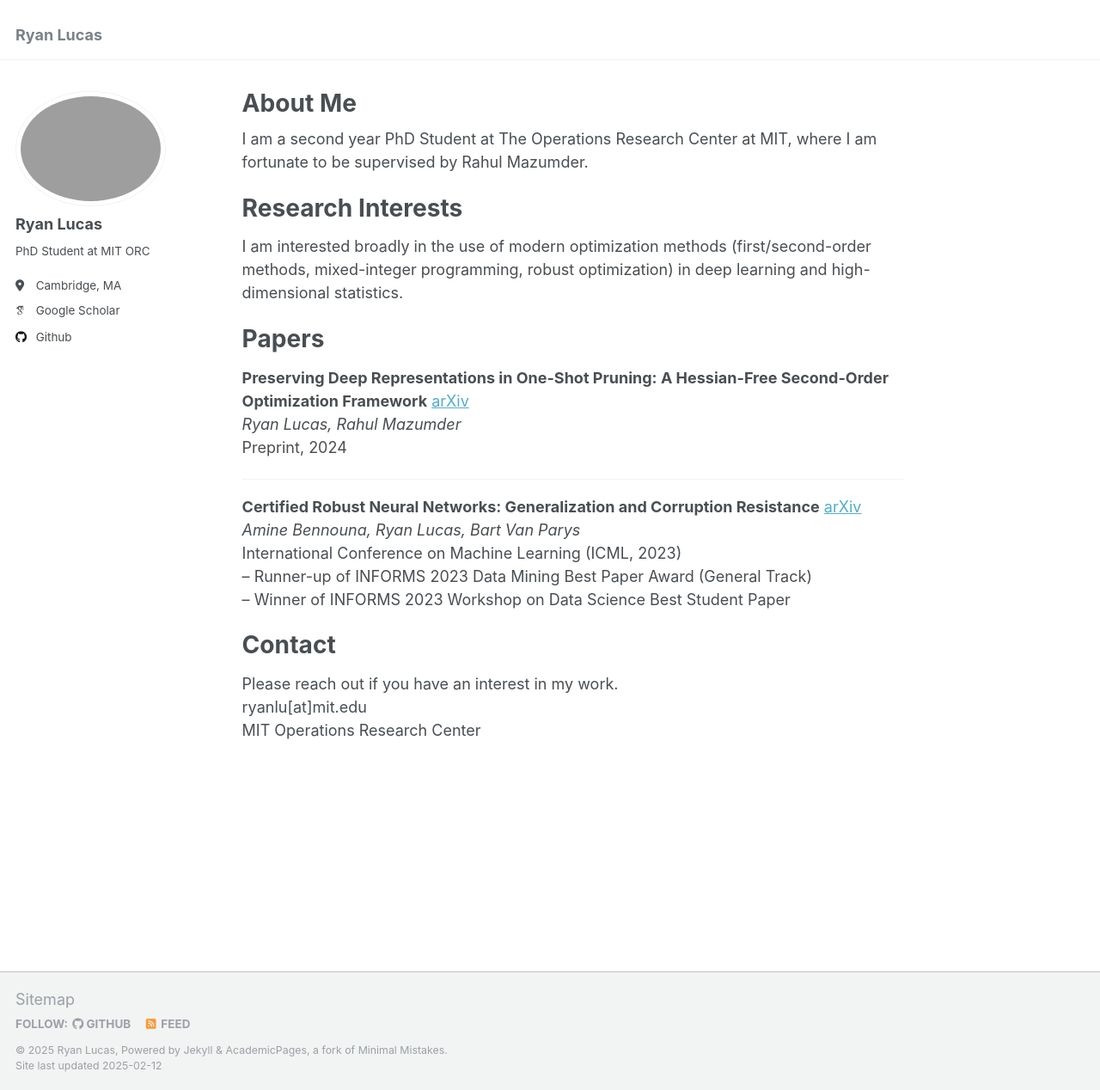
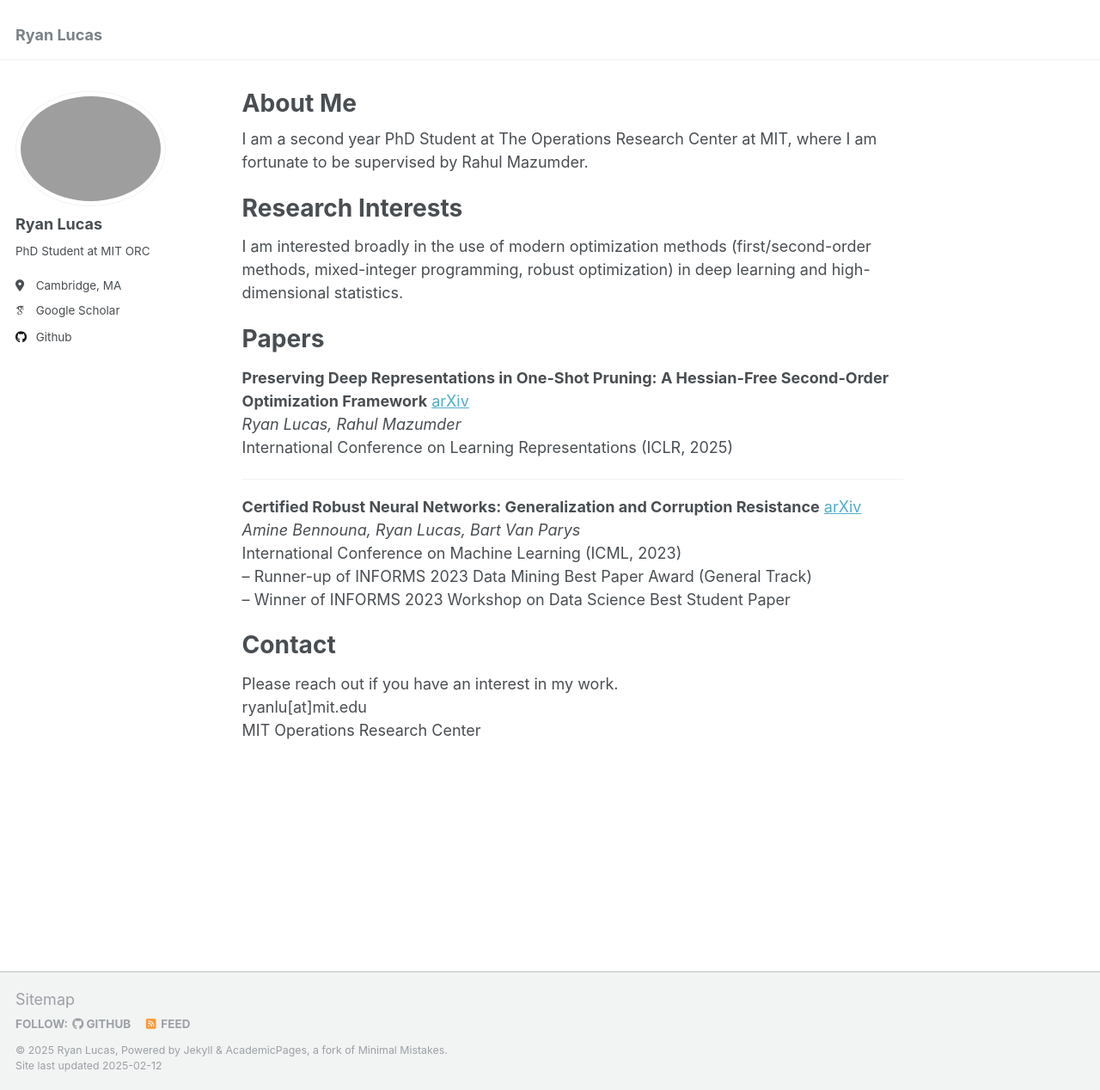
Before and after one commit to RyanLucas3/RyanLucas3.github.io, a Jekyll site: the page built from _pages/about.md, in a window 1280 px wide and 1268 px high. Shown: the whole window at 86% size. Built offline with Jekyll 4.4.1, drawn with Linux system fonts in a browser that asks for light colours; some web fonts are replaced.

Commit message:
Update about.md

```diff
--- a/_pages/about.md
+++ b/_pages/about.md
@@ -18,7 +18,7 @@ Papers
 
 **Preserving Deep Representations in One-Shot Pruning: A Hessian-Free Second-Order Optimization Framework** [arXiv](https://arxiv.org/abs/2411.18376)
 *Ryan Lucas, Rahul Mazumder*
-Preprint, 2024
+International Conference on Learning Representations (ICLR, 2025)
 
 ****
 
```
